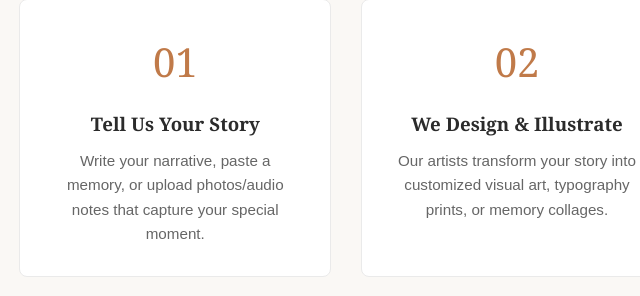
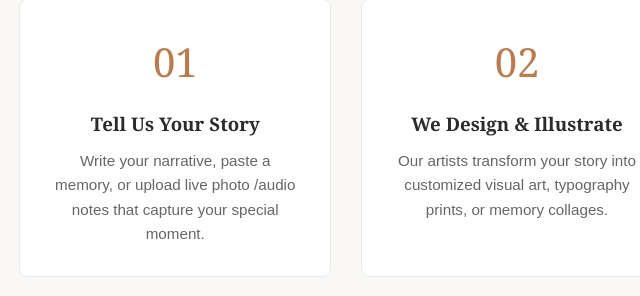
Before and after one commit to rubia1108/kataframes, a plain HTML site: page index.html in a window 1280 px wide. Shown: the part 772-1068 px from the top of the page, 123-763 px from the left. Drawn offline with Linux system fonts and the light colour scheme.

Commit message:
modified changes

```diff
--- a/index.html
+++ b/index.html
@@ -194,7 +194,7 @@
       <div class="card">
         <div class="card-number">01</div>
         <h3>Tell Us Your Story</h3>
-        <p>Write your narrative, paste a memory, or upload photos/audio notes that capture your special moment.</p>
+        <p>Write your narrative, paste a memory, or upload live photo /audio notes that capture your special moment.</p>
       </div>
       <div class="card">
         <div class="card-number">02</div>
```
